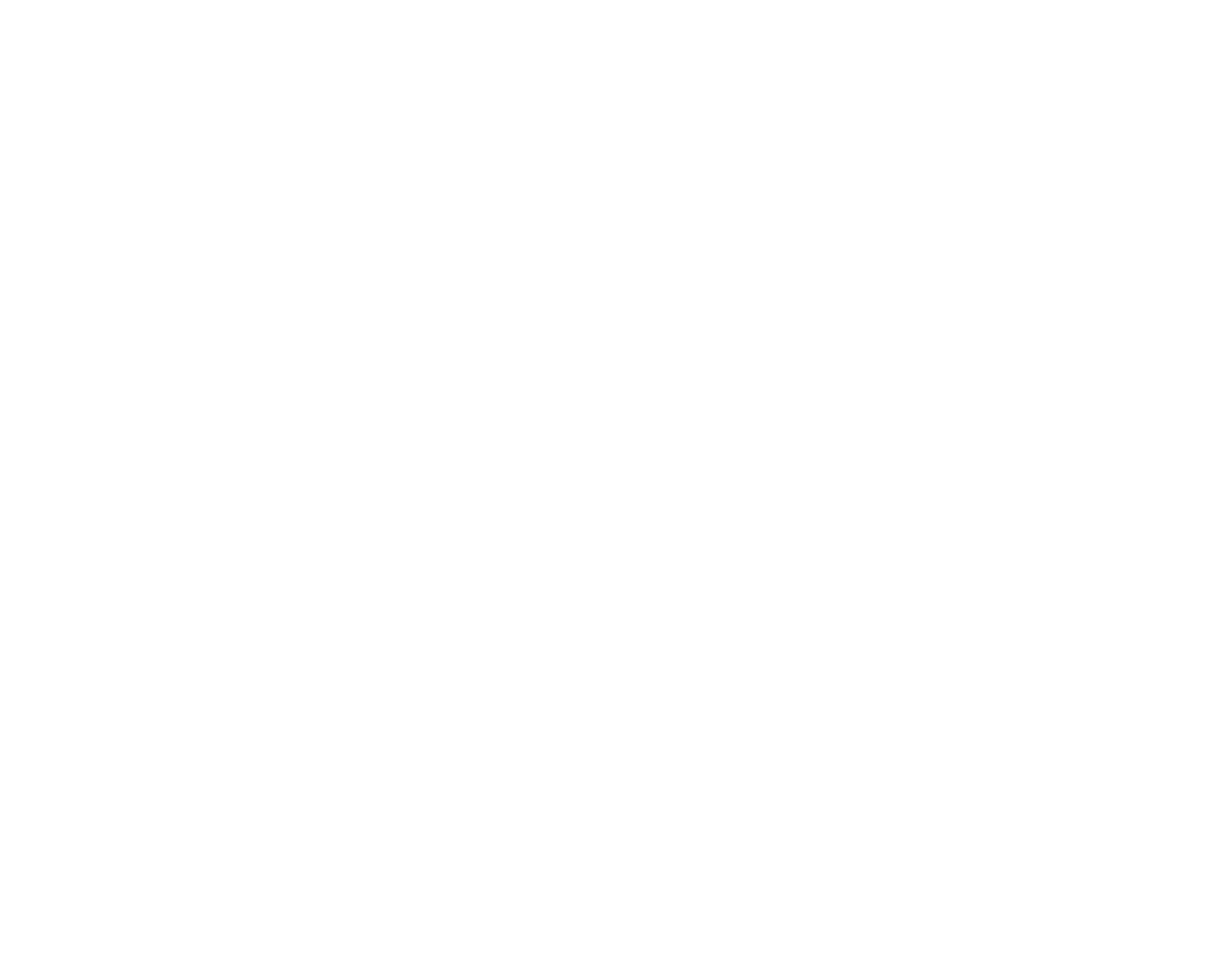
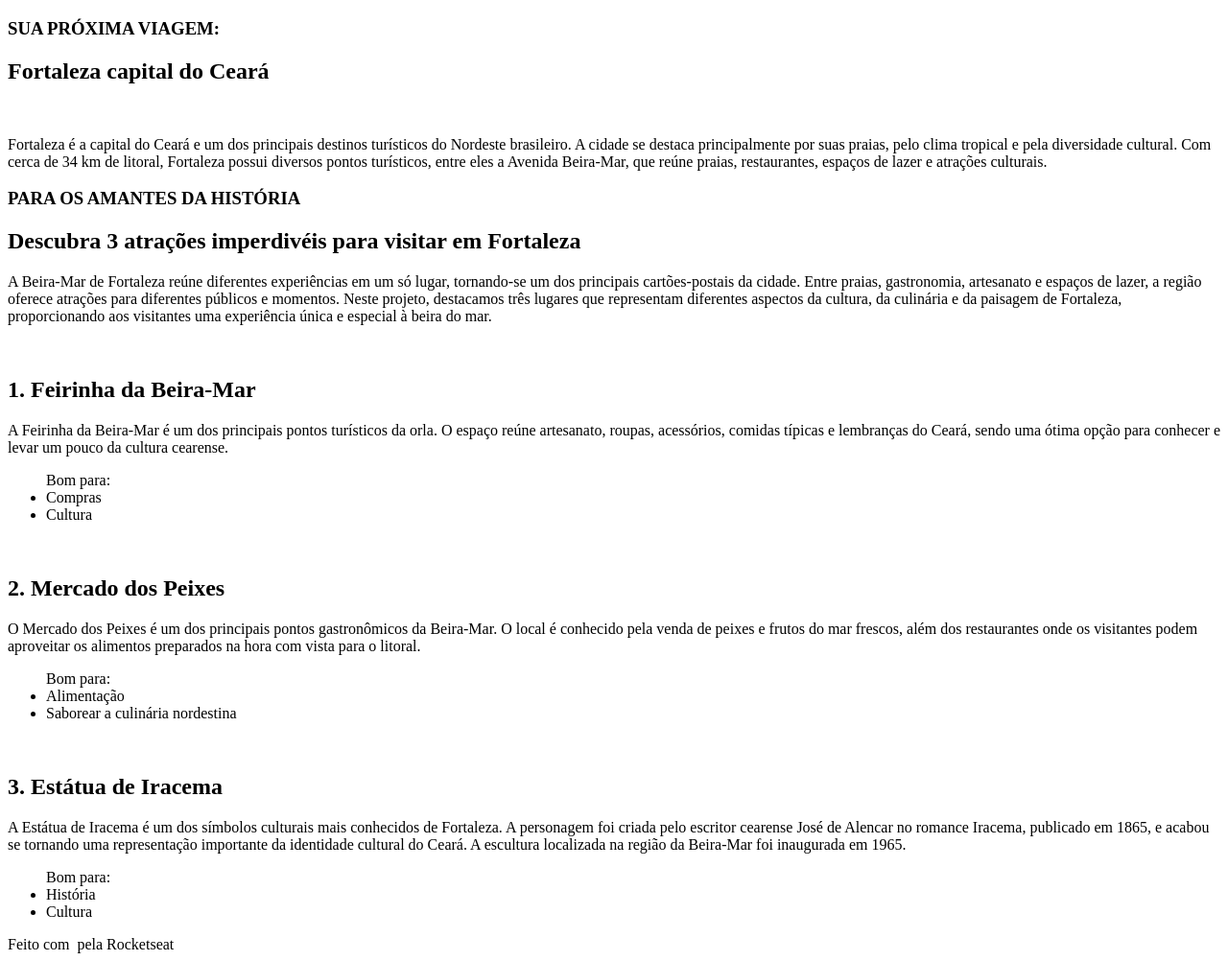
Before and after one commit to OzelinoRebelo/Projeto-Local-Tur-stico, a plain HTML site: page index.html in a window 1280 px wide. Shown: the whole page at 96% size. Before the commit the page ends 800 px from the top, so only its background shows below. Drawn offline with Linux system fonts and the light colour scheme.

Commit message:
html feito

```diff
--- a/index.html
+++ b/index.html
@@ -7,6 +7,68 @@
 
 </head>
 <body>
+  <div id="page">
+    <main>
+      <section id="about">
+        <header>
+          <h3>SUA PRÓXIMA VIAGEM:</h3>
+          <h1>Fortaleza capital do Ceará</h1>
+        </header>
+        <img src="" alt="">
+        <p>
+          Fortaleza é a capital do Ceará e um dos principais destinos turísticos do Nordeste brasileiro. A cidade se destaca principalmente por suas praias, pelo clima tropical e pela diversidade cultural. Com cerca de 34 km de litoral, Fortaleza possui diversos pontos turísticos, entre eles a Avenida Beira-Mar, que reúne praias, restaurantes, espaços de lazer e atrações culturais.
+        </p>
+      </section>
+      <section id="attractions">
+        <h3>PARA OS AMANTES DA HISTÓRIA</h3>
+        <h2>Descubra 3 atrações imperdivéis para visitar em Fortaleza</h2>
+        <p>
+          A Beira-Mar de Fortaleza reúne diferentes experiências em um só lugar, tornando-se um dos principais cartões-postais da cidade. Entre praias, gastronomia, artesanato e espaços de lazer, a região oferece atrações para diferentes públicos e momentos. Neste projeto, destacamos três lugares que representam diferentes aspectos da cultura, da culinária e da paisagem de Fortaleza, proporcionando aos visitantes uma experiência única e especial à beira do mar.
+        </p>
+      </section>
+      <section id="attraction1">
+        <img src="" alt="">
+        <h2>1. Feirinha da Beira-Mar</h2>
+        <p>
+          A Feirinha da Beira-Mar é um dos principais pontos turísticos da orla. O espaço reúne artesanato, roupas, acessórios, comidas típicas e lembranças do Ceará, sendo uma ótima opção para conhecer e levar um pouco da cultura cearense.
+      </p>
+      <ul>Bom para:
+        <li>Compras</li>
+        <li>Cultura</li>
+      </ul>
+    </section>
+    <section id="attraction2">
+      <img src="" alt="">
+      <h2>2. Mercado dos Peixes</h2>
+      <p>
+        O Mercado dos Peixes é um dos principais pontos gastronômicos da Beira-Mar. O local é conhecido pela venda de peixes e frutos do mar frescos, além dos restaurantes onde os visitantes podem aproveitar os alimentos preparados na hora com vista para o litoral.
+      </p>
+      <ul>
+        Bom para:
+        <li>Alimentação</li>
+        <li>Saborear a culinária nordestina</li>
+      </ul>
+    </section>
+    <section id="attraction3">
+      <img src="" alt="">
+      <h2>3. Estátua de Iracema</h2>
+      <p>
+        A Estátua de Iracema é um dos símbolos culturais mais conhecidos de Fortaleza. A personagem foi criada pelo escritor cearense José de Alencar no romance Iracema, publicado em 1865, e acabou se tornando uma representação importante da identidade cultural do Ceará. A escultura localizada na região da Beira-Mar foi inaugurada em 1965.
+      </p>
+      <ul>
+        Bom para:
+        <li>História</li>
+        <li>Cultura</li>
+      </ul>
+    </section>
+  </main>
+</div>
+
+<footer>
+    Feito com
+    <img src="" alt="">
+    pela Rocketseat
+</footer>
 
 </body>
 </html>
```
